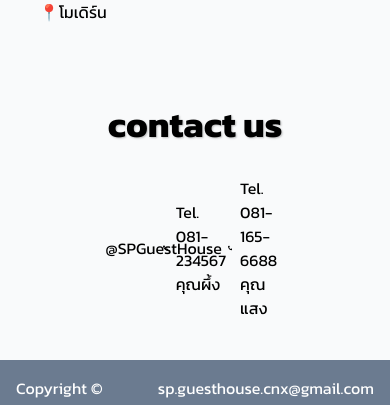
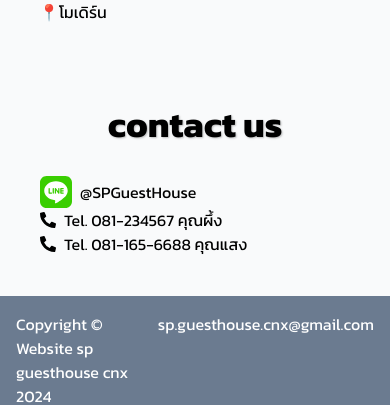
Before and after one commit to JP-meowmeow/myportfolio, a React (Vite) app: page / in a window 390 px wide. Shown: the part 4725-5130 px from the top of the page. Built offline with nearby package versions, Linux system fonts and the light colour scheme.

Commit message:
fix contact bug

```diff
--- a/src/components/Contacts.jsx
+++ b/src/components/Contacts.jsx
@@ -6,7 +6,7 @@ function Contacts() {
       <h2 className="text-4xl md:text-5xl font-bold text-center mb-8  text-black text-shadow-sm">
         contact us
       </h2>
-      <div className="grid grid-cols-3">
+      <div className="grid grid-cols-1 md:grid-cols-3">
         <div className="flex items-center gap-2">
         <svg
                 width="32px"
--- a/src/components/MainContents.jsx
+++ b/src/components/MainContents.jsx
@@ -342,7 +342,7 @@ const MainContents = () => {
       <NearPlace/>
       </section>
 {/* contact us */}
-      <section id="contact us" className=" w-1/2  mx-auto py-10 text-black ">
+      <section id="contact us" className="w-full md:w-1/2  mx-auto px-10 md:px-0 py-10 text-black ">
       <Contacts/>
       </section>
 
```
